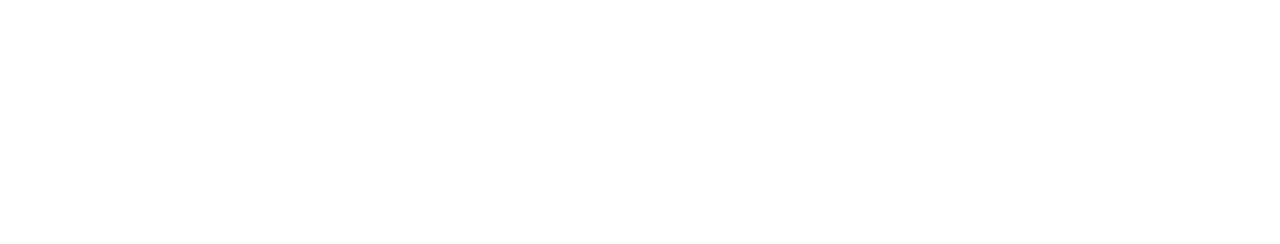
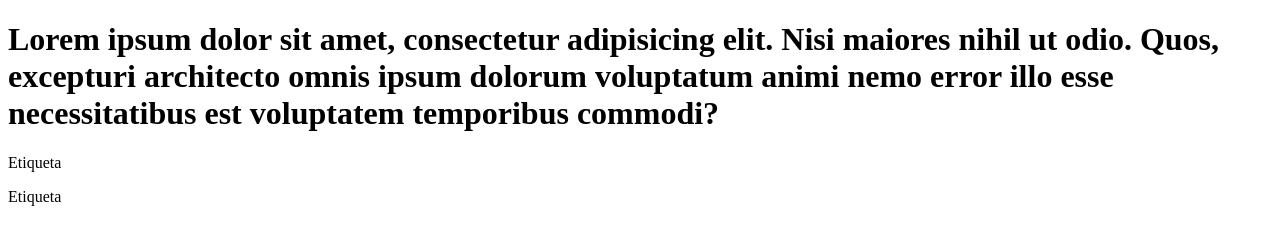
Before and after one commit to ABOK451/aovc-gds0551, a plain HTML site: page index.html in a window 1280 px wide. Drawn offline with Linux system fonts and the light colour scheme.

Commit message:
Modificacion desde la rama feature/login

```diff
--- a/index.html
+++ b/index.html
@@ -3,9 +3,11 @@
 <head>
     <meta charset="UTF-8">
     <meta name="viewport" content="width=device-width, initial-scale=1.0">
-    <title>Document</title>
+    <title>Hola papus desde Feature Login</title>
 </head>
 <body>
-
+    <h1>Lorem ipsum dolor sit amet, consectetur adipisicing elit. Nisi maiores nihil ut odio. Quos, excepturi architecto omnis ipsum dolorum voluptatum animi nemo error illo esse necessitatibus est voluptatem temporibus commodi?</h1>
+    <p>Etiqueta</p>
+    <p>Etiqueta</p>
 </body>
 </html>
```
